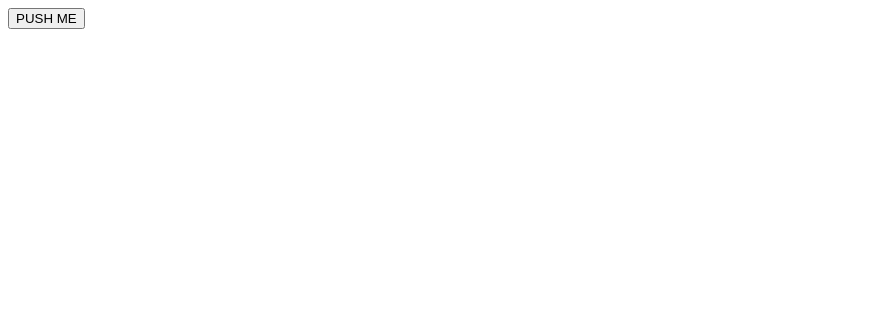
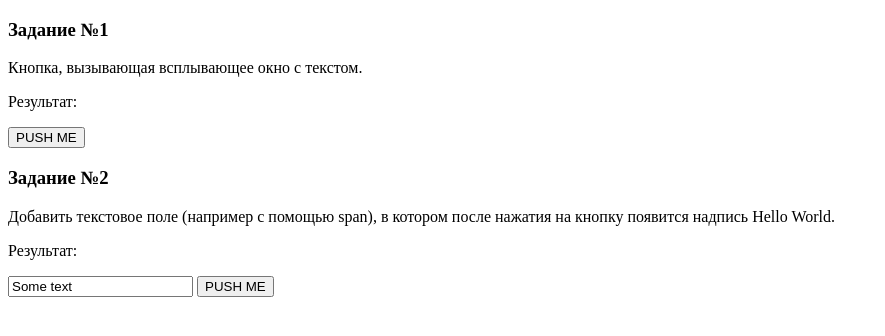
Before and after one commit to romanskr27/test_js, a plain HTML site: page index.html in a window 1280 px wide. Shown: the whole page, without its empty margins (0-885 px from the left). Drawn offline with Linux system fonts and the light colour scheme.

Commit message:
Add files via upload

```diff
--- a/index.html
+++ b/index.html
@@ -2,12 +2,21 @@
 <html lang="en">
 <head>
     <meta charset="UTF-8">
-    <meta http-equiv="X-UA-Compatible" content="IE=edge">
     <meta name="viewport" content="width=device-width, initial-scale=1.0">
-    <title>Document</title>
+    <title>test_js</title>
 </head>
 <body>
+    <h3>Задание №1</h3>
+    <p>Кнопка, вызывающая всплывающее окно с текстом.</p>
+    <p>Результат:</p>
     <button id="knopka">PUSH ME</button>
+
+    <h3>Задание №2</h3>
+    <p>Добавить текстовое поле (например с помощью span), в котором после нажатия на кнопку появится надпись Hello World.</p>
+    <p>Результат:</p>
+    <input type="text" id="knopka-text-field" name="sometext" value="Some text">
+    <button id="knopka-field">PUSH ME</button>
+
     <script src="main.js"></script>
 </body>
 </html>
```
